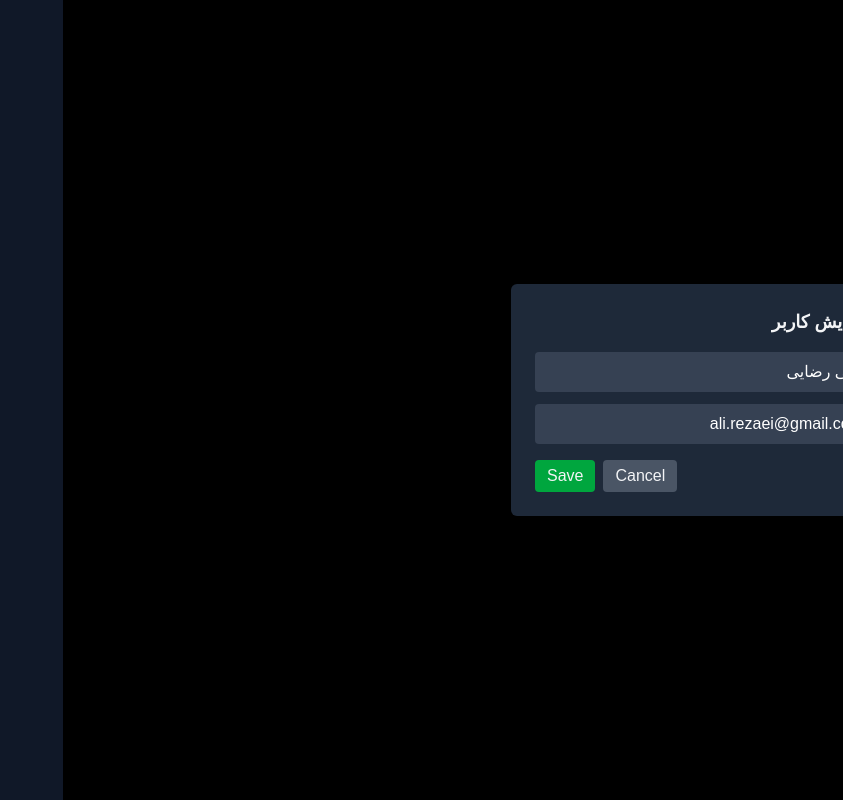
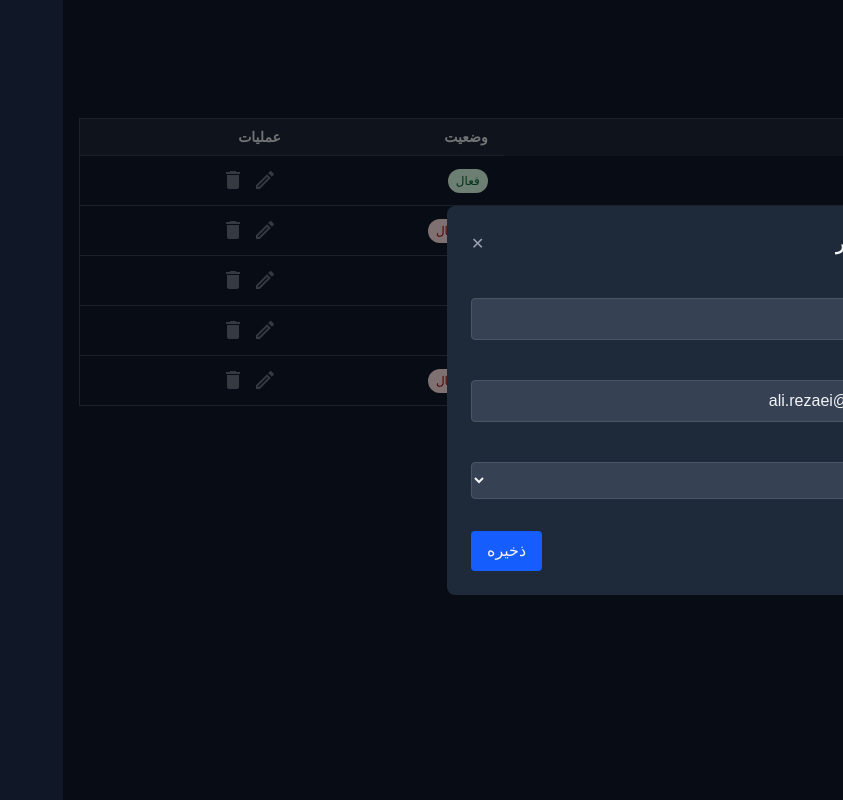
Before and after one commit to mohammad-shirani-developer/ecommerce-admin-panel, a Next.js app: page /users in a window 1280 px wide. Both pictures are taken after a click on the button 201 px from the left and 180 px from the top of the page. Shown: the whole page, without its empty margins (437-1280 px from the left). Built offline with nearby package versions, Linux system fonts and the light colour scheme; a web font is replaced by a local one.

Commit message:
feat(forms): implement reusable edit user form

```diff
--- a/src/app/users/page.tsx
+++ b/src/app/users/page.tsx
@@ -1,7 +1,8 @@
 "use client";
 import ConfirmModal from "@/components/common/ConfirmModal";
+import FormModal from "@/components/common/FormModal";
 import Pagination from "@/components/common/Pagination";
-import EditUserModal from "@/components/users/EditUserModal";
+import EditUserForm from "@/components/users/EditUserForm";
 import UsersTable from "@/components/users/UsersTable";
 import UsersToolbar from "@/components/users/UsersToolbar";
 import { users as mockUsers } from "@/data/users";
@@ -116,12 +117,14 @@ const Userpage = () => {
         currentPage={page}
         onPageChange={setPage}
       />
-      <EditUserModal
-        user={editUser}
+      <FormModal
         isOpen={isModalOpen}
+        title="ویرایش کاربر"
         onClose={handleCloseModal}
-        onSave={handleSaveUser}
-      />
+      >
+        <EditUserForm user={editUser} onSave={handleSaveUser} />
+      </FormModal>
+
       <ConfirmModal
         isOpen={isDeleteModalOpen}
         title="حذف کاربر"
--- /dev/null
+++ b/src/components/common/FormModal.tsx
@@ -0,0 +1,27 @@
+interface FormModalProps {
+  isOpen: boolean;
+  title: string;
+  onClose: () => void;
+  children: React.ReactNode;
+}
+
+const FormModal = ({ isOpen, title, onClose, children }: FormModalProps) => {
+  if (!isOpen) return null;
+
+  return (
+    <div className="fixed inset-0 bg-black/50 flex items-center justify-center z-50">
+      <div className="bg-gray-800 rounded-lg p-6 w-full max-w-lg text-right">
+        <div className="flex justify-between items-center mb-4">
+          <h2 className="text-lg font-bold">{title}</h2>
+          <button onClick={onClose} className="text-gray-400 hover:text-white">
+            ✕
+          </button>
+        </div>
+
+        {children}
+      </div>
+    </div>
+  );
+};
+
+export default FormModal;
--- /dev/null
+++ b/src/components/users/EditUserForm.tsx
@@ -0,0 +1,87 @@
+"use client";
+
+import { User } from "@/types/user";
+import { useEffect, useState } from "react";
+
+interface EditUserFormProps {
+  user: User | null;
+  onSave: (user: User) => void;
+}
+
+const EditUserForm = ({ user, onSave }: EditUserFormProps) => {
+  const [name, setName] = useState("");
+  const [email, setEmail] = useState("");
+  const [status, setStatus] = useState<"active" | "inactive">("active");
+
+  // وقتی user تغییر می‌کند (باز شدن modal)
+  useEffect(() => {
+    if (user) {
+      setName(user.name);
+      setEmail(user.email);
+      setStatus(user.status);
+    }
+  }, [user]);
+
+  if (!user) return null;
+
+  const handleSubmit = (e: React.FormEvent) => {
+    e.preventDefault();
+
+    onSave({
+      ...user,
+      name,
+      email,
+      status,
+    });
+  };
+
+  return (
+    <form onSubmit={handleSubmit} className="space-y-4 text-right">
+      {/* نام */}
+      <div>
+        <label className="block text-sm mb-1">نام</label>
+        <input
+          value={name}
+          onChange={(e) => setName(e.target.value)}
+          className="w-full rounded bg-gray-700 border border-gray-600 px-3 py-2 focus:outline-none focus:ring-2 focus:ring-blue-500"
+        />
+      </div>
+
+      {/* ایمیل */}
+      <div>
+        <label className="block text-sm mb-1">ایمیل</label>
+        <input
+          type="email"
+          value={email}
+          onChange={(e) => setEmail(e.target.value)}
+          className="w-full rounded bg-gray-700 border border-gray-600 px-3 py-2 focus:outline-none focus:ring-2 focus:ring-blue-500"
+        />
+      </div>
+
+      {/* وضعیت */}
+      <div>
+        <label className="block text-sm mb-1">وضعیت</label>
+        <select
+          value={status}
+          onChange={(e) => setStatus(e.target.value as "active" | "inactive")}
+          className="w-full rounded bg-gray-700 border border-gray-600 px-3 py-2"
+        >
+          <option value="active">فعال</option>
+          <option value="inactive">غیرفعال</option>
+        </select>
+      </div>
+
+      {/* دکمه‌ها */}
+      <div className="flex justify-end gap-3 pt-4">
+        <button
+          type="submit"
+          className="px-4 py-2 rounded bg-blue-600 hover:bg-blue-500"
+        >
+          ذخیره
+        </button>
+      </div>
+    </form>
+  );
+};
+
+export default EditUserForm;
```
